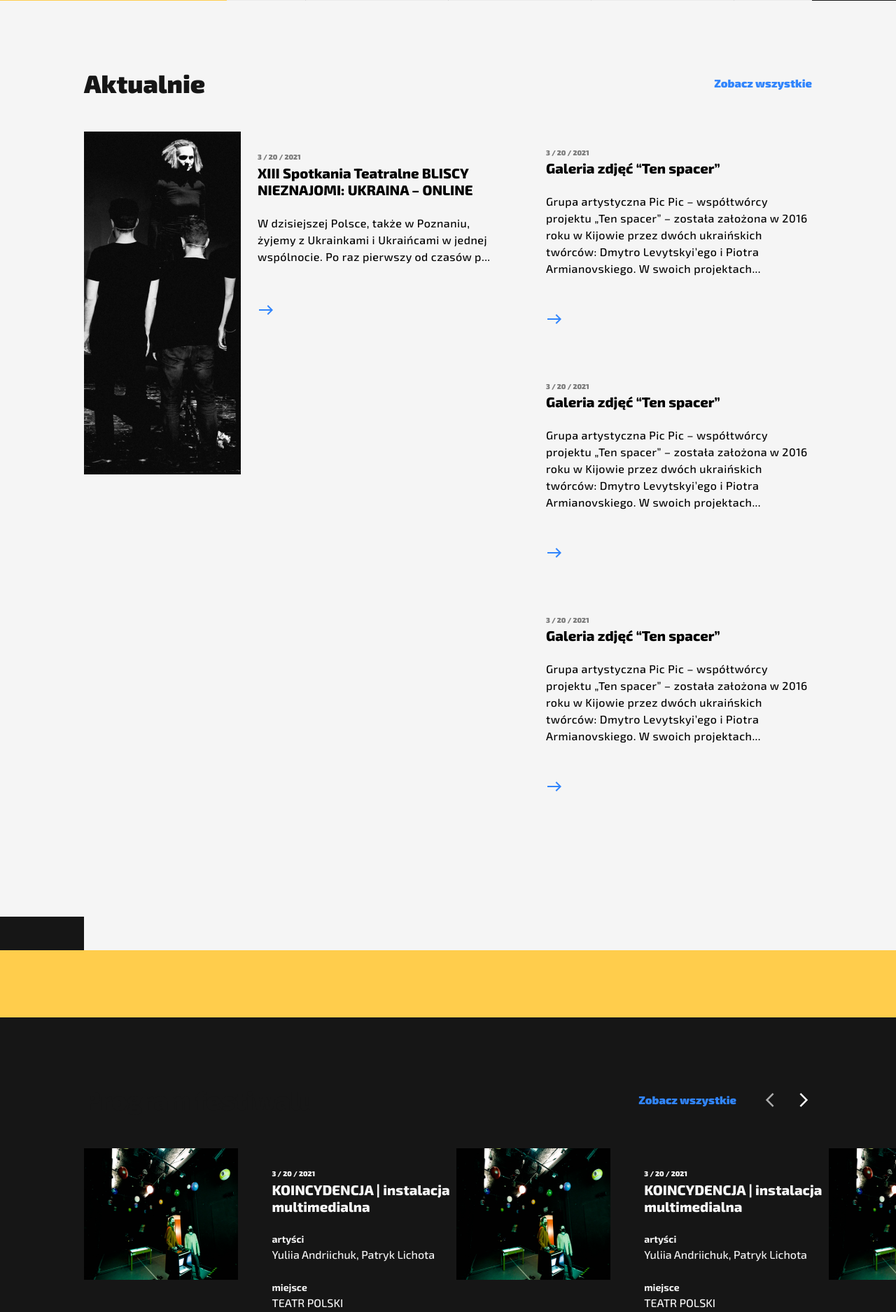
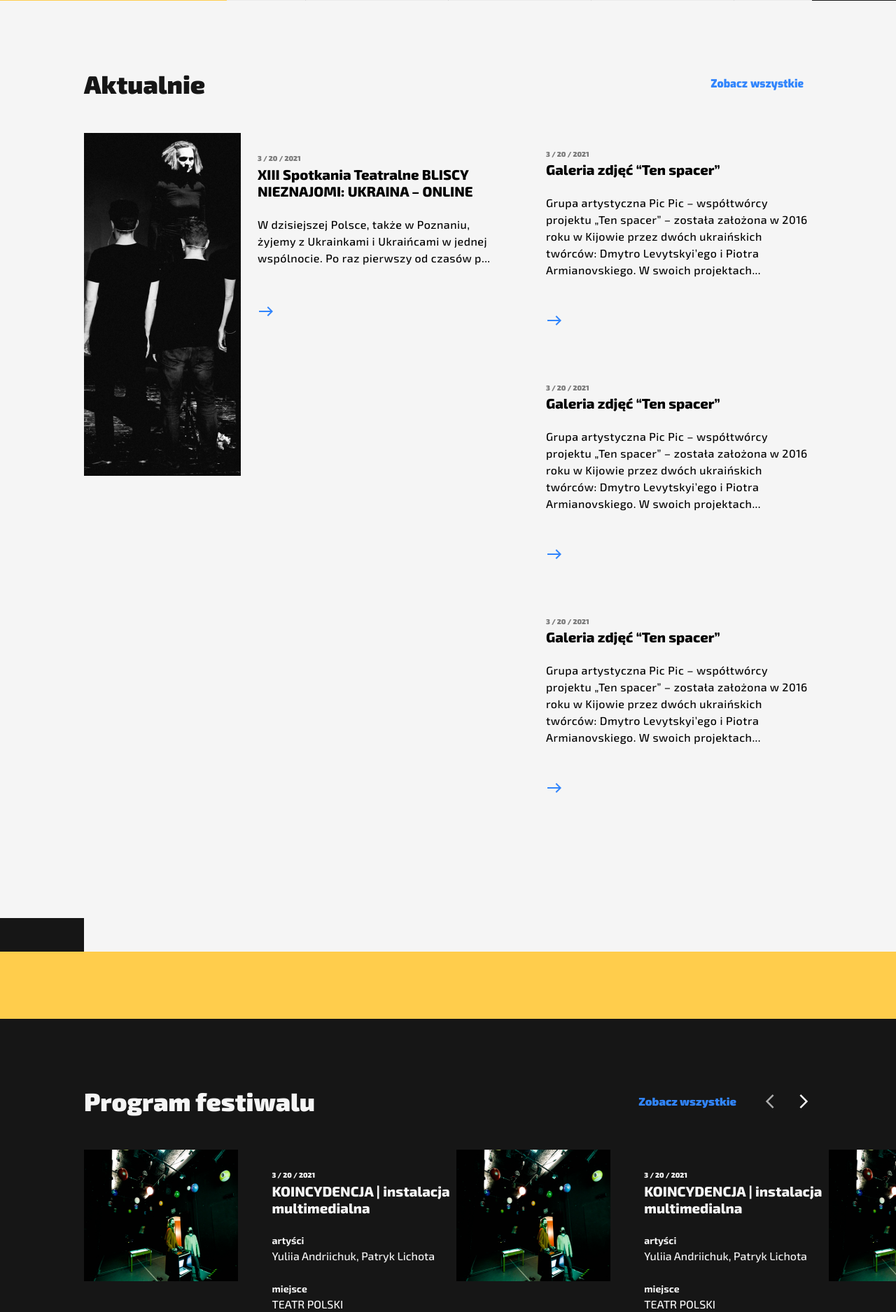
Before and after one commit to lt27037/teatr, a PHP site: page / in a window 1280 px wide. Shown: the part 799-2674 px from the top of the page at 70% size. Run offline with PHP 8.4, Linux system fonts and the light colour scheme; style sheets or scripts are compiled from the project's sources.

Commit message:
add links

```diff
--- a/components/logo.php
+++ b/components/logo.php
@@ -1,6 +1,6 @@
-<div class="logo__wrapper">
+<a href="index.php" class="logo__wrapper">
   <svg width="40" height="80" viewBox="0 0 40 80" fill="none" xmlns="http://www.w3.org/2000/svg" class="logo">
     <path fill-rule="evenodd" clip-rule="evenodd" d="M39 0H1V38H39V0ZM20 26C23.3137 26 26 23.3137 26 20C26 16.6863 23.3137 14 20 14C16.6863 14 14 16.6863 14 20C14 23.3137 16.6863 26 20 26Z" fill="#161616"/>
     <path fill-rule="evenodd" clip-rule="evenodd" d="M20 80C31.0457 80 40 71.0457 40 60C40 48.9543 31.0457 40 20 40C8.9543 40 0 48.9543 0 60C0 71.0457 8.9543 80 20 80ZM25 55H15V65H25V55Z" fill="#161616"/>
   </svg>
-</div>
+</a>
--- a/index.php
+++ b/index.php
@@ -14,7 +14,9 @@
     <section class="newsSection">
       <header class="newsSection__header">
         <h2 class="newsSection__title">Aktualnie</h2>
-        <a href="" class="newsSection__viewAll">Zobacz wszystkie</a>
+        <a href="news.php" class="newsSection__viewAll">
+          <button class="button button--ghost">Zobacz wszystkie</button>
+        </a>
       </header>
       <div class="newsSection__wrapper">
         <div class="newsSection__mainArticle">
@@ -30,7 +32,7 @@
     <section class="programSection">
       <header class="programSection__header">
         <h2 class="programSection__title">Program festiwalu</h2>
-        <a href="" class="programSection__viewAll">Zobacz wszystkie</a>
+        <a href="program.php" class="programSection__viewAll">Zobacz wszystkie</a>
         <nav class="programSection__header__buttons">
           <button
           class="programSection__header__button button--prev"
@@ -50,7 +52,9 @@
     <section class="archivesSection">
       <header class="archivesSection__header">
         <h2 class="archivesSection__title">Archiwum</h2>
-        <a href="" class="archivesSection__viewAll">Zobacz wszystkie</a>
+        <a href="archive.php" class="archivesSection__viewAll">
+          <button class="button button--ghost">Zobacz wszystkie</button>
+        </a>
       </header>
       <article class="archivesSection__item">
         <span class="archivesSection__item__content">Ukraina</span>
--- a/styles/homePage.css
+++ b/styles/homePage.css
@@ -210,6 +210,10 @@
   color: #F5F5F5;
 }
 
+.container .programSection__title {
+  color: #F5F5F5;
+}
+
 .container .programSection .owl-prev,
 .container .programSection .owl-next {
   visibility: hidden;
@@ -340,4 +344,4 @@
   font-size: 14px;
   font-weight: 700;
 }
-/*# sourceMappingURL=homePage.css.map */
+/*# sourceMappingURL=HomePage.css.map */
--- a/styles/homePage.scss
+++ b/styles/homePage.scss
@@ -127,6 +127,9 @@
     margin-top: 144px;
     position: relative;
     color: $lightFont-100;
+    &__title{
+      color: $lightFont-100;
+    }
     .owl-prev,
     .owl-next{
       visibility: hidden;
```
Also changed, not shown: 1 other file.
